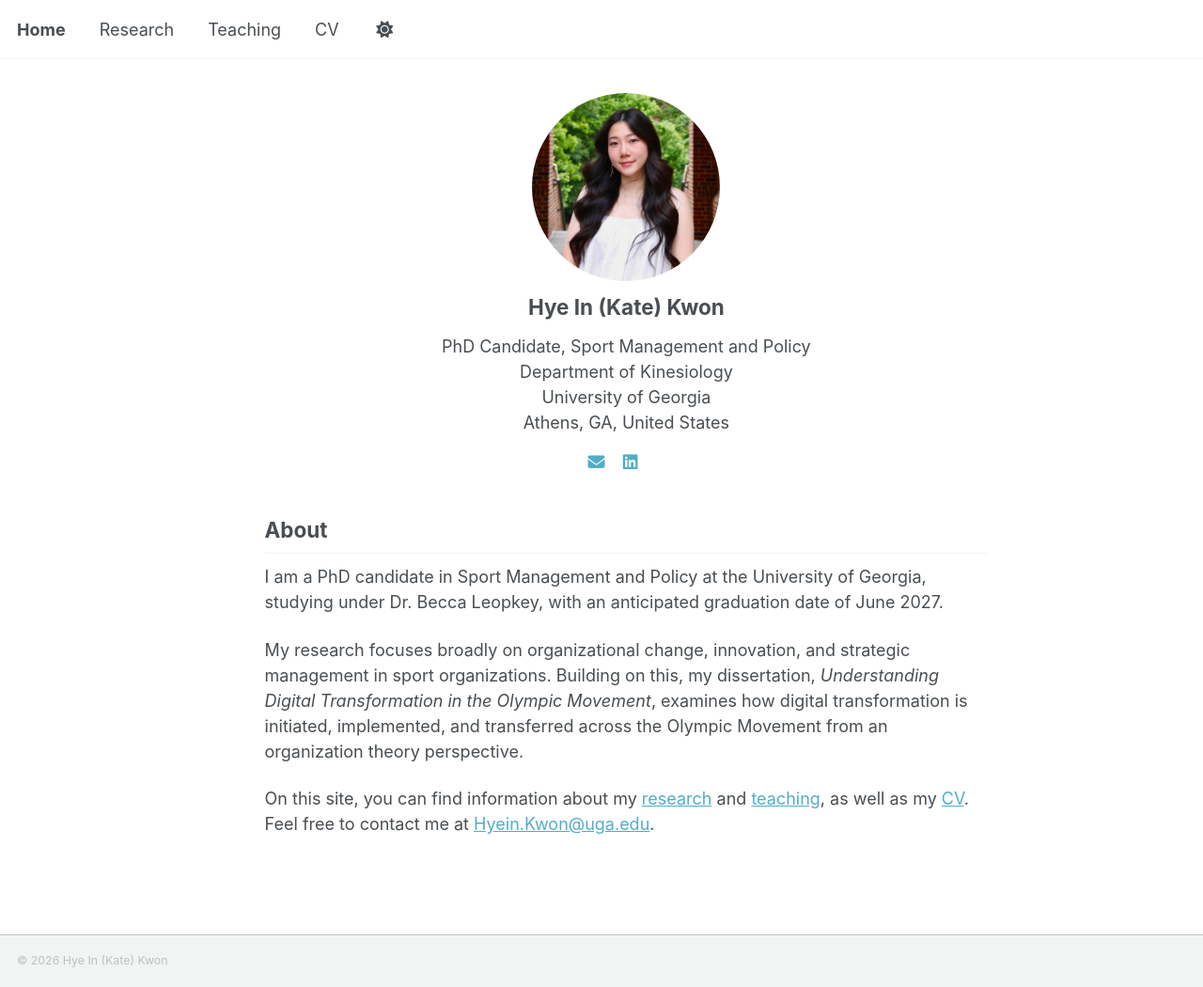
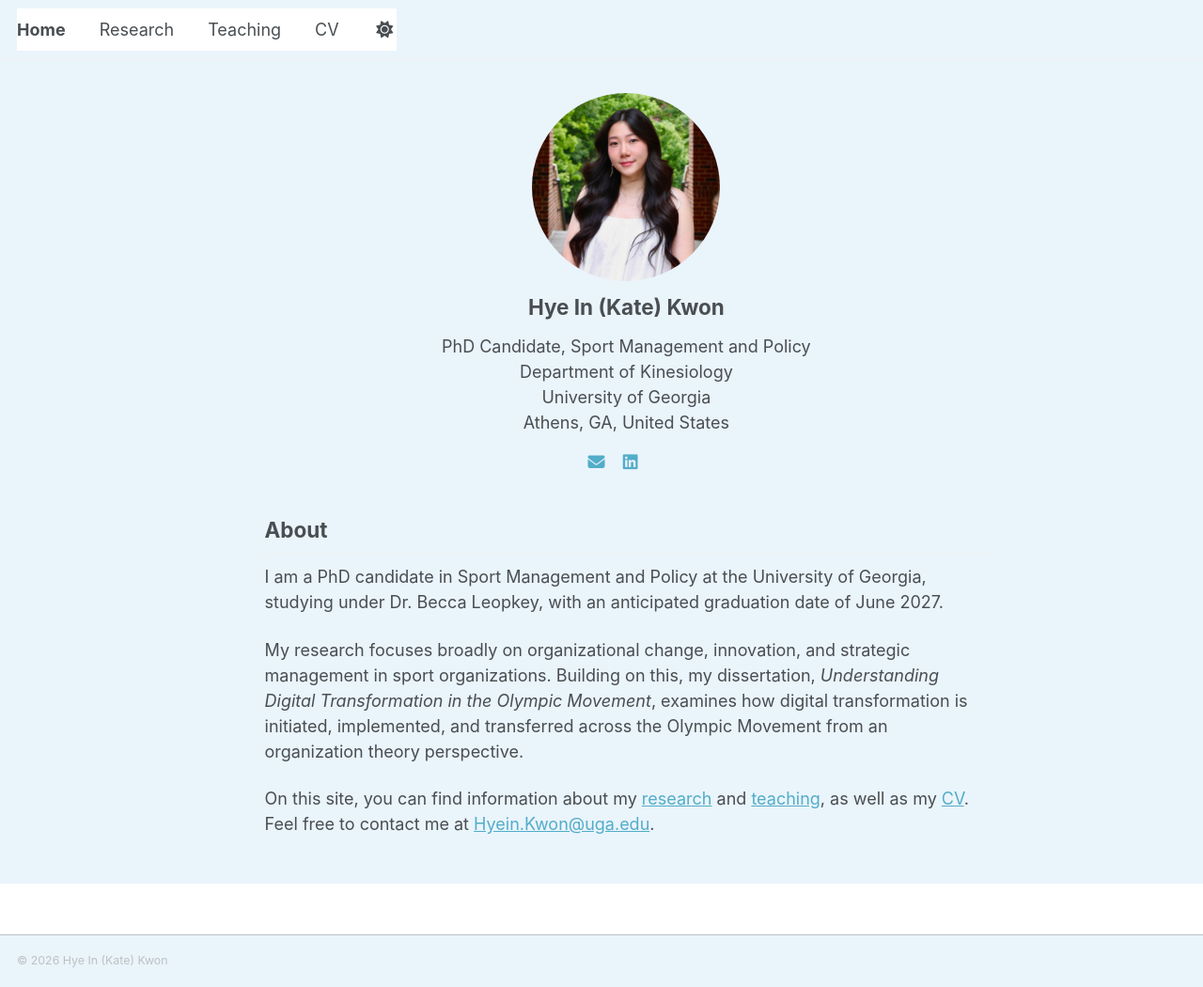
Before and after one commit to katehyeinkwon/katehyeinkwon.github.io, a Jekyll site: the page built from _pages/about.md, in a window 1280 px wide and 1050 px high. Shown: the whole window at 94% size. Built offline with Jekyll 4.4.1, drawn with Linux system fonts in a browser that asks for light colours; a style sheet for code colours, icons or effects is not loaded.

Commit message:
Update main.scss

```diff
--- a/assets/css/main.scss
+++ b/assets/css/main.scss
@@ -37,3 +37,10 @@
     "layout/sidebar",
     "layout/json_cv"
 ;
+/* Light blue background (light mode only) */
+html:not([data-theme="dark"]) body,
+html:not([data-theme="dark"]) .masthead,
+html:not([data-theme="dark"]) .greedy-nav,
+html:not([data-theme="dark"]) .page__footer {
+  background-color: #EAF4FB !important;
+}
```
